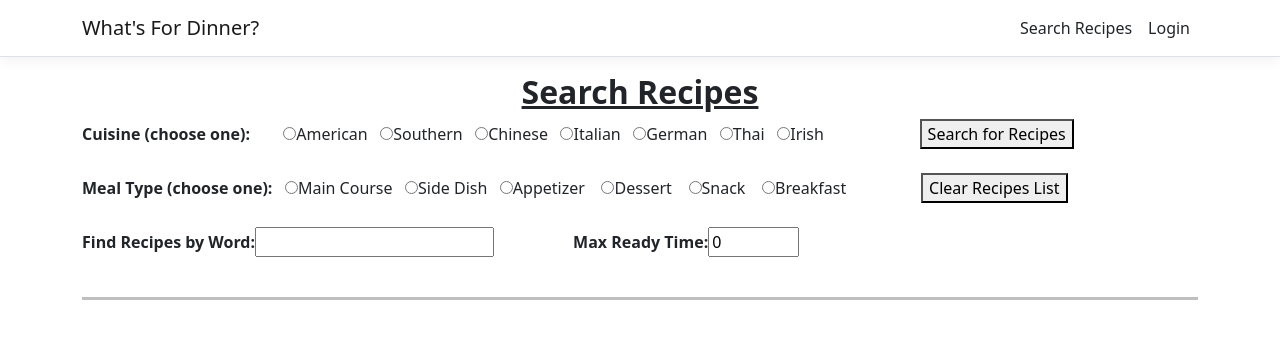
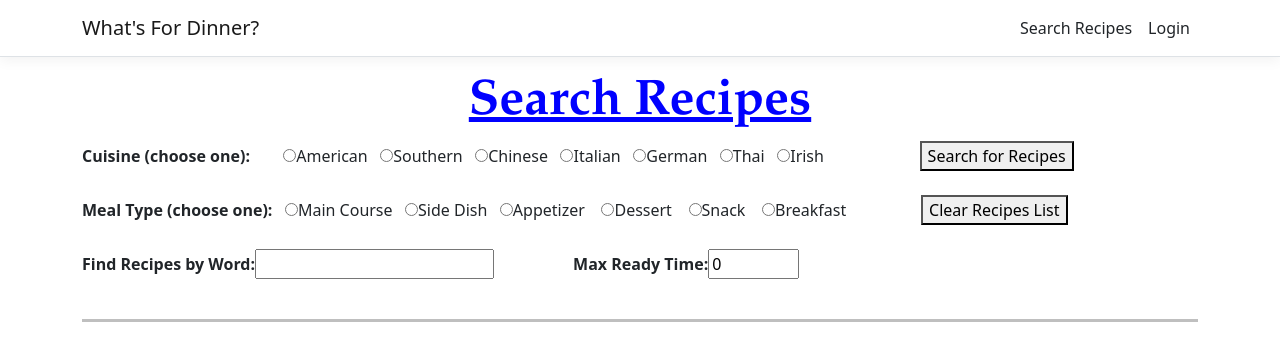
Before and after one commit to kfannin308/WhatsForDinner, an Angular app in the folder WhatsForDinner/ClientApp/: page /search-recipes in a window 1280 px wide. Shown: the top 360 px of the page. Built offline with nearby package versions, Linux system fonts and the light colour scheme.

Commit message:
clear shopping list working

```diff
--- a/WhatsForDinner/ClientApp/src/app/login/login.component.ts
+++ b/WhatsForDinner/ClientApp/src/app/login/login.component.ts
@@ -1,6 +1,7 @@
 import { Component, OnInit } from '@angular/core';
 import { FormBuilder, FormControl, FormGroup } from '@angular/forms';
 import { UsersService } from '../services/users.service';
+import { ShoppingListService } from '../services/shopping-list.service';
 import { Router } from '@angular/router';
 
 @Component({
@@ -12,7 +13,8 @@ export class LoginComponent implements OnInit {
 
   loginUserForm: FormGroup;
   _userService: UsersService;
-  constructor(userService: UsersService, fb: FormBuilder, private _router: Router) {
+  constructor(userService: UsersService, fb: FormBuilder, private _router: Router,
+              private shoppingListService: ShoppingListService  ) {
     this._userService = userService;
     this.loginUserForm = fb.group({
 
@@ -31,5 +33,9 @@ export class LoginComponent implements OnInit {
 
   logOut() {
     this._userService.Logout();
+    this.shoppingListService.clearShoppingList();
+    this.shoppingListService.getItems;
+
+
   }
 }
--- a/WhatsForDinner/ClientApp/src/app/nav-menu/nav-menu.component.ts
+++ b/WhatsForDinner/ClientApp/src/app/nav-menu/nav-menu.component.ts
@@ -25,7 +25,8 @@ export class NavMenuComponent implements OnInit {
   }
 
   logOut() {
-    this.shoppingListService.clearShoppingList;
+    this.shoppingListService.clearShoppingList();
+    this.shoppingListService.getItems;
     this._userService.currentUserStream.next(null);
     this.currentUser = undefined;
     this._router.navigateByUrl("/");
--- a/WhatsForDinner/ClientApp/src/app/search-recipes/search-recipes.component.css
+++ b/WhatsForDinner/ClientApp/src/app/search-recipes/search-recipes.component.css
@@ -0,0 +1,6 @@
+.header {
+
+  font-family: Garamond;
+  color: blue;
+  font-size: 50px;
+}
--- a/WhatsForDinner/ClientApp/src/app/search-recipes/search-recipes.component.html
+++ b/WhatsForDinner/ClientApp/src/app/search-recipes/search-recipes.component.html
@@ -3,7 +3,7 @@
 <html>
 <body>
 
-  <h2 align="center"><u><b>Search Recipes</b></u></h2>
+  <h2 class='header' align="center"><u><b>Search Recipes</b></u></h2>
 
   <form action="/action_page.php">
     <b>Cuisine (choose one):</b>&nbsp;&nbsp;&nbsp;&nbsp;&nbsp;&nbsp;&nbsp;
--- a/WhatsForDinner/ClientApp/src/app/services/shopping-list.service.ts
+++ b/WhatsForDinner/ClientApp/src/app/services/shopping-list.service.ts
@@ -35,7 +35,8 @@ export class ShoppingListService {
   clearShoppingList() {
     console.log("hit clearShoppingList");
       this.items= [];
-      return this.items;
+    return this.items;
+
   }
 
   getItems(user: Users): Ingredients[] {
@@ -46,7 +47,7 @@ export class ShoppingListService {
     else {
       return [];
     }
-
+    console.log("Hit getItems");
   }
 }
 
--- a/WhatsForDinner/ClientApp/src/app/shopping-list/shopping-list.component.ts
+++ b/WhatsForDinner/ClientApp/src/app/shopping-list/shopping-list.component.ts
@@ -2,6 +2,7 @@ import { Component, OnInit, Input } from '@angular/core';
 import { RecipesService, RecipeDetails, RecipeInfo, RecipeResults, Ingredients } from '../services/recipe.service';
 import { Users, UsersService } from '../services/users.service';
 import { ShoppingListService } from '../services/shopping-list.service';
+import { Router } from '@angular/router';
 
 @Component({
   selector: 'app-shopping-list',
@@ -13,7 +14,7 @@ export class ShoppingListComponent implements OnInit {
   items: Ingredients[];
   _userService: UsersService;
   currentUser: Users;
-  constructor(private shoppingListService: ShoppingListService, userService: UsersService) {
+  constructor(private shoppingListService: ShoppingListService, userService: UsersService, private router: Router) {
     this._userService = userService;
   }
 
@@ -33,8 +34,8 @@ export class ShoppingListComponent implements OnInit {
   }
 
   public clearList() {
-    return this.shoppingListService.clearShoppingList();
-
+    this.shoppingListService.clearShoppingList();
+    this.items = this.getItems();
   }
 
   public removeFromList(items: Ingredients[], item: Ingredients) {
```
